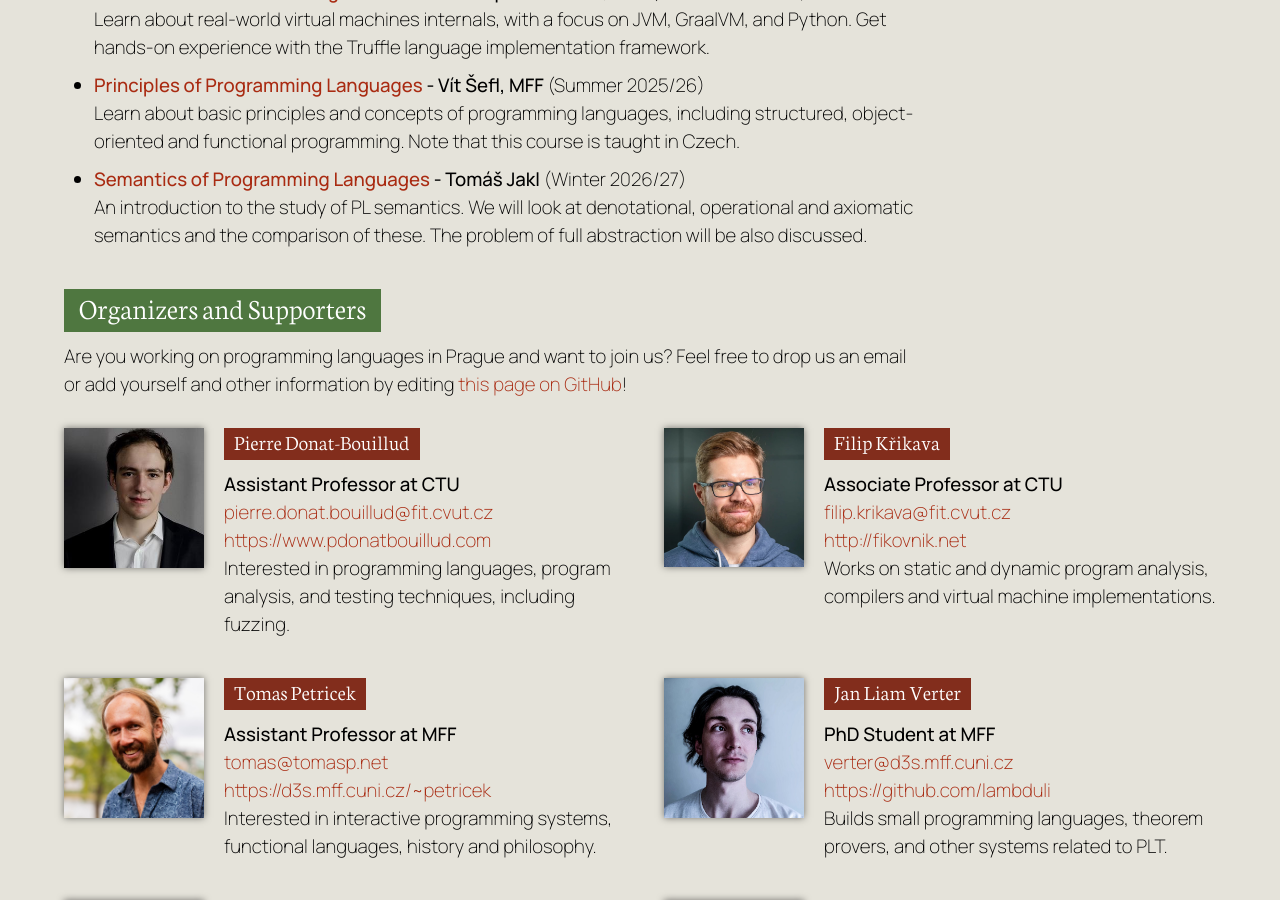
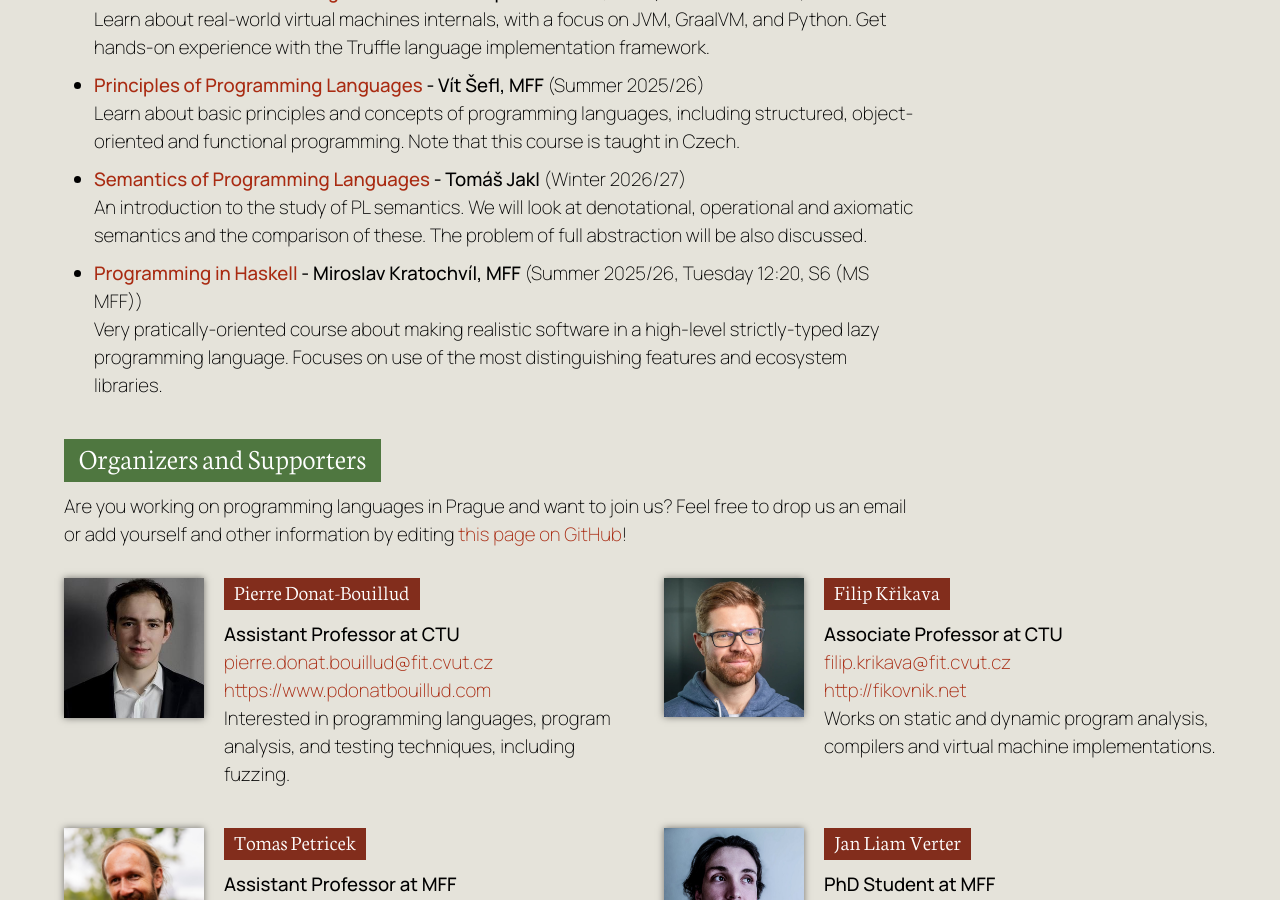
Before and after one commit to prgprg-org/prgprg-org.github.io, a Jekyll site: the page built from index.html, in a window 1280 px wide and 900 px high, scrolled down 3055 px. Built offline with Jekyll 4.4.1, drawn with Linux system fonts in a browser that asks for light colours.

Commit message:
add nprg068 haskell

```diff
--- a/_data/courses.yml
+++ b/_data/courses.yml
@@ -91,3 +91,10 @@
   link: https://tomas.jakl.one/teaching
   label: An introduction to the study of PL semantics. We will look at denotational, operational and axiomatic semantics and the comparison of these. The problem of full abstraction will be also discussed.
   language: English/Czech
+
+- title: Programming in Haskell
+  schedule: Summer 2025/26, Tuesday 12:20, S6 (MS MFF)
+  lecturer: Miroslav Kratochvíl, MFF
+  link: https://teaching.mff.cuni.cz/nprg068-web/
+  label: Very pratically-oriented course about making realistic software in a high-level strictly-typed lazy programming language. Focuses on use of the most distinguishing features and ecosystem libraries.
+  language: Czech (switches to English on demand)
```
